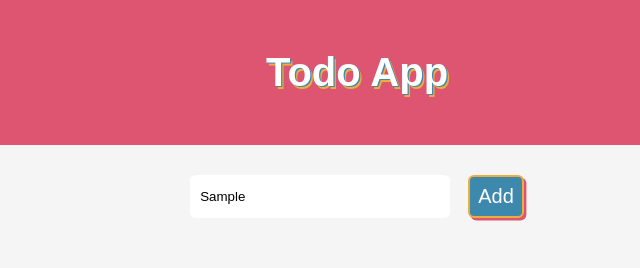
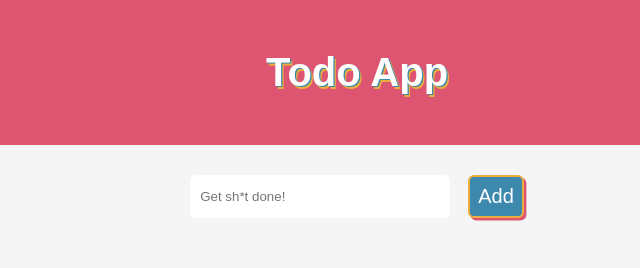
Before and after one commit to tsindek/todo-app-vue-cli, a plain HTML site: page index.html in a window 1280 px wide. Both pictures are taken after typing "Sample" into the empty fields and a click on the button "Add". Shown: the top 268 px of the page, 283-923 px from the left. Drawn offline with nearby package versions, Linux system fonts and the light colour scheme.

Commit message:
feat: add possibility to submit with ENTER
input field gets cleared after submit

```diff
--- a/index.html
+++ b/index.html
@@ -16,7 +16,7 @@
     <main class="main">
         <section class="todo-input">
             <input id="todo-input__input" class="todo-input__input" type="text" placeholder="Get sh*t done!"
-                v-model="newTodo">
+                v-model="newTodo" @keypress.enter="addTodo()">
             <button class="button todo-input_button" id="add-todo-button" @click="addTodo()">Add</button>
         </section>
 
--- a/script.js
+++ b/script.js
@@ -38,6 +38,7 @@ Vue.createApp({
         description: this.newTodo,
         done: false,
       });
+      this.newTodo = "";
     },
 
     checkboxHandler(todo, event) {
```
